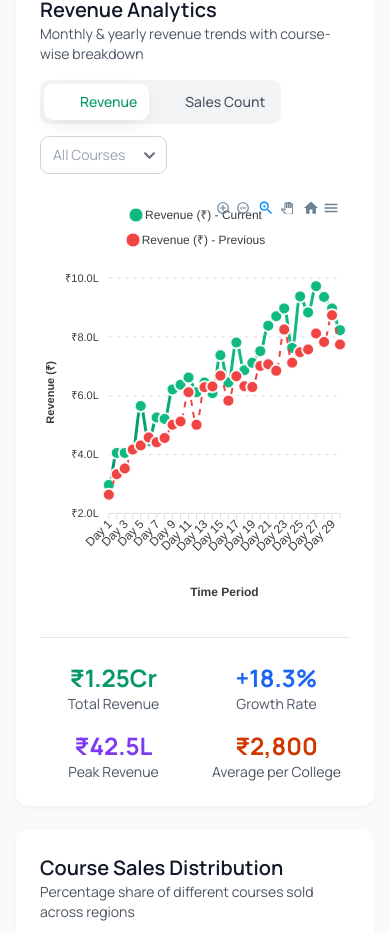
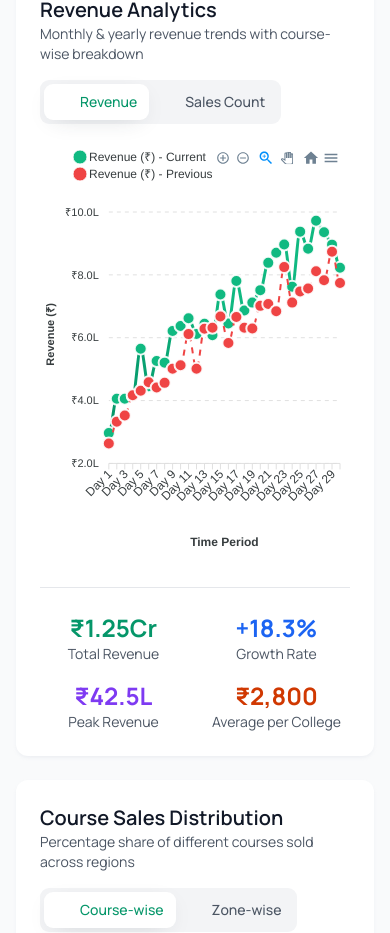
Before and after one commit to devverma2503/Stakeholderfrontend, a React (Vite) app: page /dashboard/stakeholder in a window 390 px wide. Shown: the part 1120-2053 px from the top of the page. Built offline with nearby package versions, Linux system fonts and the light colour scheme; some icons are missing.

Commit message:
fixed graph,responsiveness for college table and sales table

```diff
--- a/src/components/stakeholder/RevenueAnalytics.tsx
+++ b/src/components/stakeholder/RevenueAnalytics.tsx
@@ -18,12 +18,9 @@ const RevenueAnalytics = ({
   showGeographyFilter = false,
   showSalesFilter = false,
 }: RevenueAnalyticsProps) => {
-  const [selectedCourse, setSelectedCourse] = useState('all');
   const [selectedMetric, setSelectedMetric] = useState('revenue');
   const [selectedGeography, setSelectedGeography] = useState('all');
   const [selectedSalesAgent, setSelectedSalesAgent] = useState('all');
-
-  const courses = ['All Courses', ...MEDICAL_SUBJECTS];
 
   const geographyOptions = ['All Regions', ...GEOGRAPHIC_ZONES];
   const salesAgents = [
@@ -252,8 +249,112 @@ const RevenueAnalytics = ({
       },
       legend: {
         position: 'top' as const,
+        horizontalAlign: 'left' as const,
+        offsetX: -6,
+        offsetY: 0,
+        // slightly smaller defaults for better compactness
+        fontSize: '12px',
+        markers: {
+          width: 10,
+          height: 10,
+        },
+        itemMargin: {
+          horizontal: 8,
+          vertical: 0,
+        },
       },
-    },
+      },
+      responsive: [
+        {
+          breakpoint: 1280,
+          options: {
+            legend: {
+              horizontalAlign: 'left',
+              offsetX: -10,
+              fontSize: '12px',
+              markers: { width: 10, height: 10 },
+            },
+            chart: { height: 380 },
+          },
+        },
+        {
+          breakpoint: 1024,
+          options: {
+            legend: {
+              horizontalAlign: 'left',
+              offsetX: -18,
+              fontSize: '11px',
+              markers: { width: 9, height: 9 },
+            },
+            chart: {
+              height: 360,
+            },
+          },
+        },
+        {
+          breakpoint: 768,
+          options: {
+            legend: {
+              position: 'top',
+              horizontalAlign: 'left',
+              offsetX: -26,
+              offsetY: -6,
+              fontSize: '10px',
+              markers: { width: 8, height: 8 },
+              itemMargin: { horizontal: 6, vertical: 2 },
+            },
+            chart: { height: 320 },
+          },
+        },
+        {
+          breakpoint: 640,
+          options: {
+            // small phones: keep legend on top-left, smaller and nudged left
+            legend: {
+              position: 'top',
+              horizontalAlign: 'left',
+              offsetX: -36,
+              offsetY: -8,
+              fontSize: '9px',
+              markers: { width: 7, height: 7 },
+              itemMargin: { horizontal: 5, vertical: 4 },
+            },
+            chart: { height: 280 },
+          },
+        },
+        {
+          breakpoint: 480,
+          options: {
+            // extra small phones: further left and smaller
+            legend: {
+              position: 'top',
+              horizontalAlign: 'left',
+              offsetX: -48,
+              offsetY: -10,
+              fontSize: '8px',
+              markers: { width: 6, height: 6 },
+              itemMargin: { horizontal: 4, vertical: 6 },
+            },
+            chart: { height: 240 },
+          },
+        },
+        {
+          breakpoint: 360,
+          options: {
+            // tiniest screens: very compact legend shifted further left
+            legend: {
+              position: 'top',
+              horizontalAlign: 'left',
+              offsetX: -60,
+              offsetY: -12,
+              fontSize: '7px',
+              markers: { width: 5, height: 5 },
+              itemMargin: { horizontal: 3, vertical: 6 },
+            },
+            chart: { height: 220 },
+          },
+        },
+      ],
   };
 
   return (
@@ -287,19 +388,6 @@ const RevenueAnalytics = ({
               </button>
             ))}
           </div>
-
-          {/* Course Filter */}
-          <select
-            value={selectedCourse}
-            onChange={(e) => setSelectedCourse(e.target.value)}
-            className="px-3 py-2 border border-gray-300 rounded-md focus:ring-2 focus:ring-emerald-500 focus:border-transparent text-sm"
-          >
-            {courses.map((course, index) => (
-              <option key={index} value={course.toLowerCase().replace(/\s+/g, '-') }>
-                {course}
-              </option>
-            ))}
-          </select>
 
           {/* Geography Filter */}
           {showGeographyFilter && (
--- a/src/components/stakeholder/SalesTeamPerformance.tsx
+++ b/src/components/stakeholder/SalesTeamPerformance.tsx
@@ -332,7 +332,37 @@ const SalesTeamPerformance = ({
           </div>
 
           {/* Performance Table */}
-          <div className="overflow-x-auto">
+          <div>
+            {/* Small screen card list */}
+            <div className="sm:hidden space-y-3">
+              {sortedData.map((agent) => (
+                <div key={agent.id} className="bg-white rounded-lg shadow p-3 border">
+                  <div className="flex items-start justify-between">
+                    <div className="flex items-start gap-3">
+                      <div className="w-10 h-10 bg-gradient-to-br from-emerald-500 to-blue-500 rounded-full flex items-center justify-center text-white font-bold text-sm">
+                        {agent.avatar}
+                      </div>
+                      <div>
+                        <div className="font-medium text-gray-900 text-sm">{agent.name}</div>
+                        <div className="text-xs text-gray-600">{agent.zone} • Since {agent.joinDate}</div>
+                      </div>
+                    </div>
+                    <div className="text-right">
+                      <div className="text-sm font-bold text-gray-900">{formatCurrency(agent.revenue)}</div>
+                      <div className="text-xs text-gray-500">{agent.collegesClosed}/{agent.collegesTotalAllocated} colleges</div>
+                    </div>
+                  </div>
+
+                  <div className="mt-3 flex items-center justify-between">
+                    <div className={`inline-flex items-center px-2 py-0.5 rounded-full text-xs font-medium ${getTargetColor(agent.targetAchievement)}`}>{agent.targetAchievement}%</div>
+                    <div className="text-xs text-gray-400">{agent.status}</div>
+                  </div>
+                </div>
+              ))}
+            </div>
+
+            {/* Desktop/table for sm+ screens */}
+            <div className="hidden sm:block overflow-x-auto">
               <table className="w-full border-collapse">
                 <thead>
                   <tr className="border-b border-gray-200">
@@ -374,9 +404,7 @@ const SalesTeamPerformance = ({
                         />
                       </button>
                     </th>
-                  <th className="text-center py-3 px-4 font-semibold text-gray-900">
-                    Target Achievement
-                  </th>
+                    <th className="text-center py-3 px-4 font-semibold text-gray-900">Target Achievement</th>
                     <th className="text-center py-3 px-4 font-semibold text-gray-900">Status</th>
                   </tr>
                 </thead>
@@ -385,51 +413,26 @@ const SalesTeamPerformance = ({
                     <tr key={agent.id} className="hover:bg-gray-50 transition-colors">
                       <td className="py-4 px-4">
                         <div className="flex items-center gap-3">
-                        <div className="w-8 h-8 bg-gradient-to-br from-emerald-500 to-blue-500 rounded-full flex items-center justify-center text-white font-bold text-xs">
-                          {agent.avatar}
-                        </div>
+                          <div className="w-8 h-8 bg-gradient-to-br from-emerald-500 to-blue-500 rounded-full flex items-center justify-center text-white font-bold text-xs">{agent.avatar}</div>
                           <div>
                             <div className="font-medium text-gray-900 text-sm">{agent.name}</div>
                             <div className="text-xs text-gray-600">Since {agent.joinDate}</div>
                           </div>
                         </div>
                       </td>
-                    <td className="py-4 px-4">
-                      <span className="text-sm text-gray-700">{agent.zone}</span>
-                    </td>
+                      <td className="py-4 px-4"><span className="text-sm text-gray-700">{agent.zone}</span></td>
                       <td className="py-4 px-4 text-right">
-                      <div className="text-sm font-semibold text-gray-900">
-                        {agent.collegesClosed}
-                      </div>
+                        <div className="text-sm font-semibold text-gray-900">{agent.collegesClosed}</div>
                         <div className="text-xs text-gray-600">of {agent.collegesTotalAllocated}</div>
                       </td>
-                    <td className="py-4 px-4 text-right">
-                      <span className="font-semibold text-gray-900">
-                        {formatCurrency(agent.revenue)}
-                      </span>
-                    </td>
-                    <td className="py-4 px-4 text-center">
-                      <span
-                        className={`inline-flex items-center px-2.5 py-0.5 rounded-full text-xs font-medium ${getTargetColor(
-                          agent.targetAchievement,
-                        )}`}
-                      >
-                        {agent.targetAchievement}%
-                      </span>
-                    </td>
-                    <td className="py-4 px-4 text-center">
-                      <span
-                        className={`inline-flex items-center px-2.5 py-0.5 rounded-full text-xs font-medium ${getStatusColor(
-                          agent.status,
-                        )}`}
-                      >
-                        {agent.status}
-                      </span>
-                    </td>
+                      <td className="py-4 px-4 text-right"><span className="font-semibold text-gray-900">{formatCurrency(agent.revenue)}</span></td>
+                      <td className="py-4 px-4 text-center"><span className={`inline-flex items-center px-2.5 py-0.5 rounded-full text-xs font-medium ${getTargetColor(agent.targetAchievement)}`}>{agent.targetAchievement}%</span></td>
+                      <td className="py-4 px-4 text-center"><span className={`inline-flex items-center px-2.5 py-0.5 rounded-full text-xs font-medium ${getStatusColor(agent.status)}`}>{agent.status}</span></td>
                     </tr>
                   ))}
                 </tbody>
               </table>
+            </div>
           </div>
         </>
       )}
--- a/src/css/globals.css
+++ b/src/css/globals.css
@@ -199,3 +199,33 @@ table {
 .container {
   box-sizing: border-box;
 }
+
+@media (min-width: 529px) and (max-width: 1059px) {
+  /* Make ApexCharts legends more compact and nudged left in this mid-range */
+  .apexcharts-legend {
+    font-size: 10px !important;
+    line-height: 1 !important;
+    /* nudge the whole legend left a bit */
+    transform: translateX(-14px) !important;
+    left: 8px !important;
+    top: 8px !important;
+    padding: 4px 6px !important;
+  }
+
+  .apexcharts-legend .apexcharts-legend-series {
+    margin-right: 6px !important;
+    padding: 2px 6px !important;
+  }
+
+  .apexcharts-legend .apexcharts-legend-marker {
+    width: 9px !important;
+    height: 9px !important;
+    margin-right: 6px !important;
+    transform: scale(0.8) !important;
+  }
+
+  /* Ensure chart title/controls have space when legend is nudged */
+  .apexcharts-canvas svg {
+    overflow: visible;
+  }
+}
```
Also changed, not shown: src/components/stakeholder/CollegePerformanceOverview.tsx (+69 -47 lines). Lines whose indentation alone changed are shown as unchanged.
